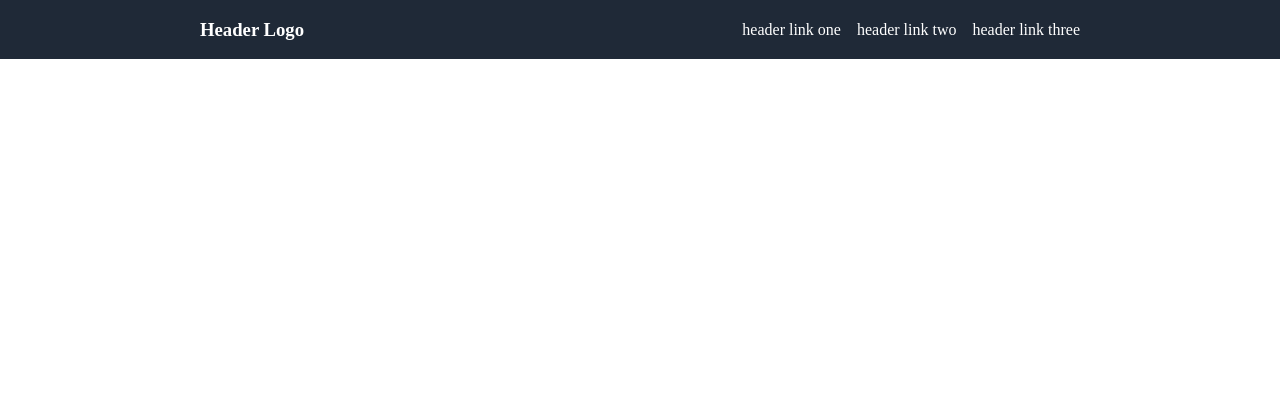
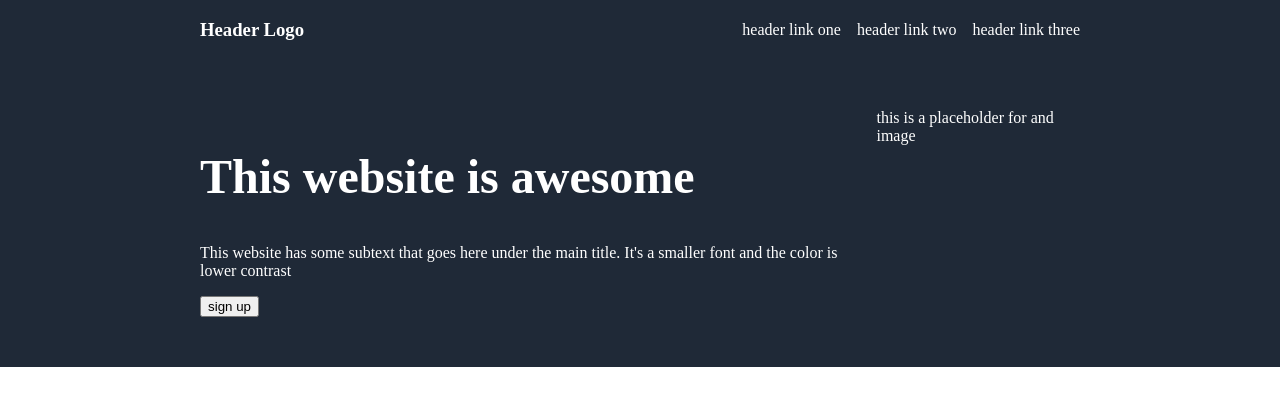
Before and after one commit to Orsenfells/landing-page, a plain HTML site: page index.html in a window 1280 px wide. Drawn offline with Linux system fonts and the light colour scheme.

Commit message:
hero signup elements placed

```diff
--- a/index.html
+++ b/index.html
@@ -18,10 +18,12 @@
     </div>
     <div class="hero-signup">
         <div class="signup">
-            <h2></h2>
+            <h2>This website is awesome</h2>
+            <p>This website has some subtext that goes here under the main title. It's a smaller font and the color is lower contrast</p>
+            <button>sign up</button>
         </div>
         <div class="hero">
-
+            <div>this is a placeholder for and image</div>
         </div>
     </div>
 </body>
--- a/style.css
+++ b/style.css
@@ -1,5 +1,6 @@
 body {
     display: flex;
+    flex-direction: column;
     margin: 0;
 }
 .header {
@@ -17,3 +18,12 @@ body {
     display: flex;
     gap: 16px;
 }
+.hero-signup {
+    display: flex;
+    padding: 50px 200px;
+    background: #1F2937;
+    color: white;
+}
+.signup h2 {
+    font-size: 48px;
+}
```
